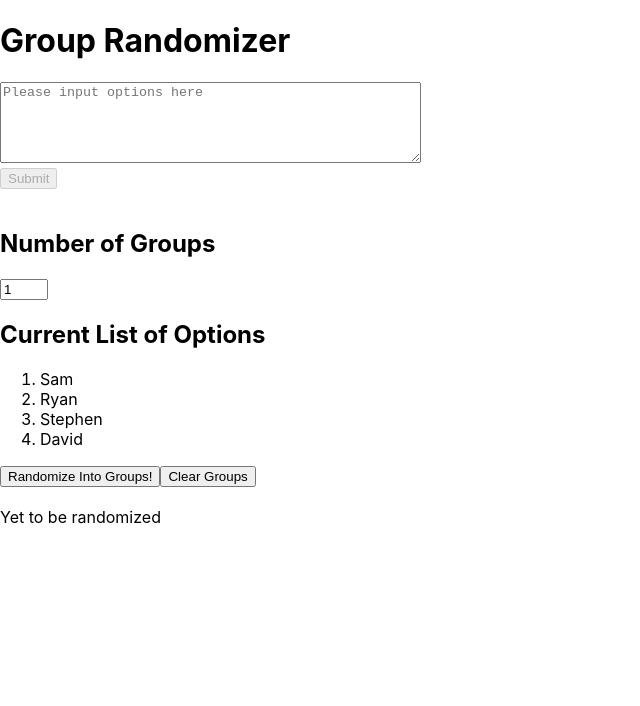
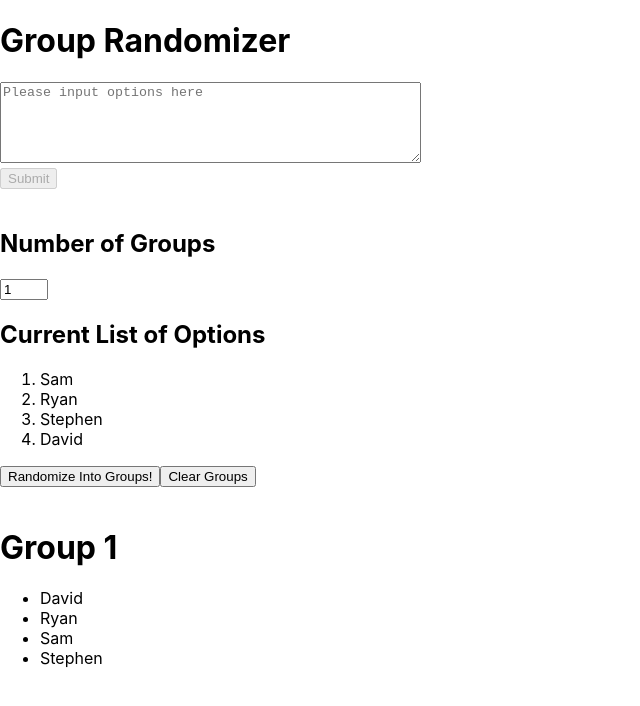
Before and after one commit to guosamuel/group_randomizer_front_end, a React (Create React App) app: page / in a window 1280 px wide. Both pictures are taken after a click on the button "Randomize Into Groups!". Shown: the top 706 px of the page, without its empty margins (0-640 px from the left). Built offline with nearby package versions, Linux system fonts and the light colour scheme.

Commit message:
successfully able to render randomized groups

```diff
--- a/src/App.js
+++ b/src/App.js
@@ -21,17 +21,15 @@ function App() {
     setNumberOfGroups(e.target.value)
   }
 
-  // function renderGroupCard(i, currentNumberOfGroups) {
-  //   console.log("I'M IN THE RENDER GROUP CARD", copyOfOptions)
-  //   const selectedOptions = []
-  //   const randomIndex = Math.floor(Math.random() * options.length)
-  //
-  //   return (
-  //     <div key={i+1} style={{width: '25%'}}>
-  //       <h1>Group {i+1}</h1>
-  //     </div>
-  //   )
-  // }
+  function renderGroupCard(i, currentNumberOfGroups, arrayOfOptions) {
+    const listOfOptions = arrayOfOptions.map( (option, index) => <li key={index}>{option}</li>)
+    return (
+      <div key={i+1} style={{width: '25%'}}>
+        <h1>Group {i+1}</h1>
+        <ul>{listOfOptions}</ul>
+      </div>
+    )
+  }
 
   const randomizeGroups = (number, choices) => {
     const copyOfOptions = [...options]
@@ -56,13 +54,9 @@ function App() {
         groupCount = 0
       }
     }
-    console.log(selectedOptions)
-    // const numberOfLargerGroups = options.length % convertedToIntegerNumber
-    // const minimumNumberOfPeoplePerGroup = Math.floor(options.length/convertedToIntegerNumber)
 
-    //outer loop is for rendering each group
     for (let j = 0; j < convertedToIntegerNumber; j++) {
-      // squares.push(renderGroupCard(j, number))
+      squares.push(renderGroupCard(j, number, selectedOptions[j]))
     }
 
     setGroups(squares)
```
